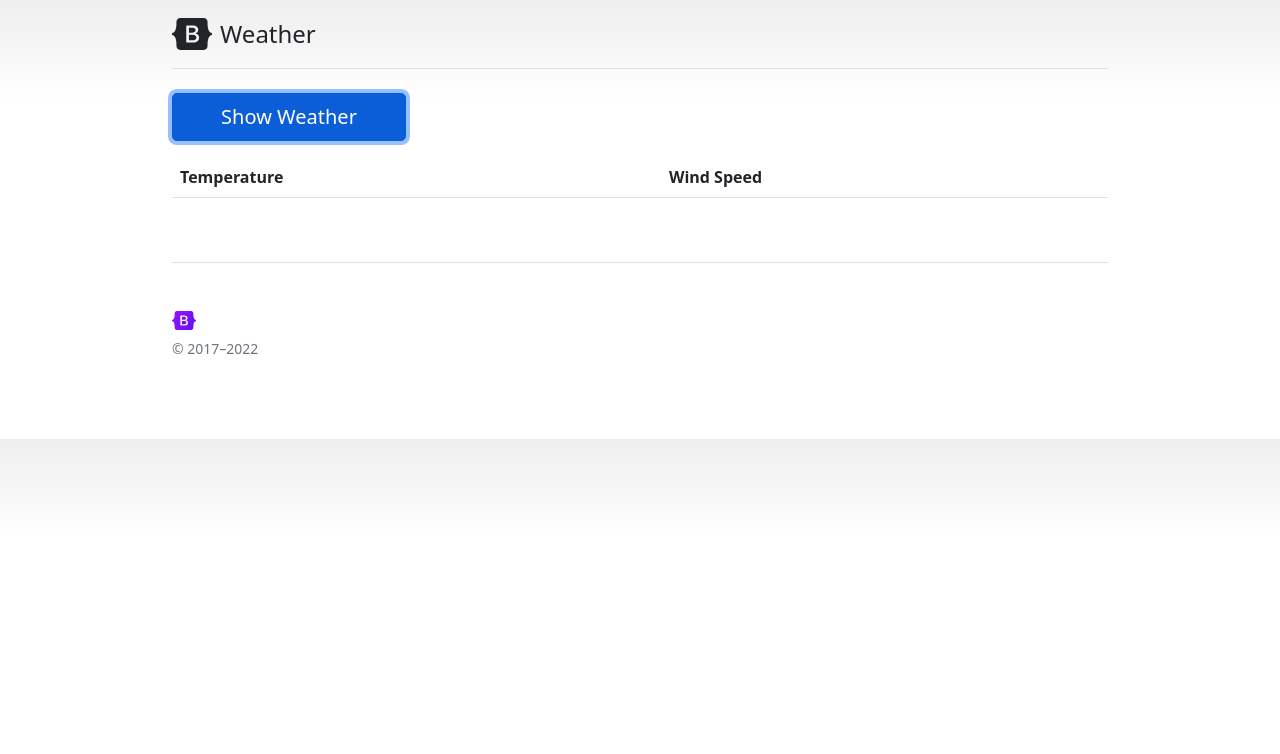
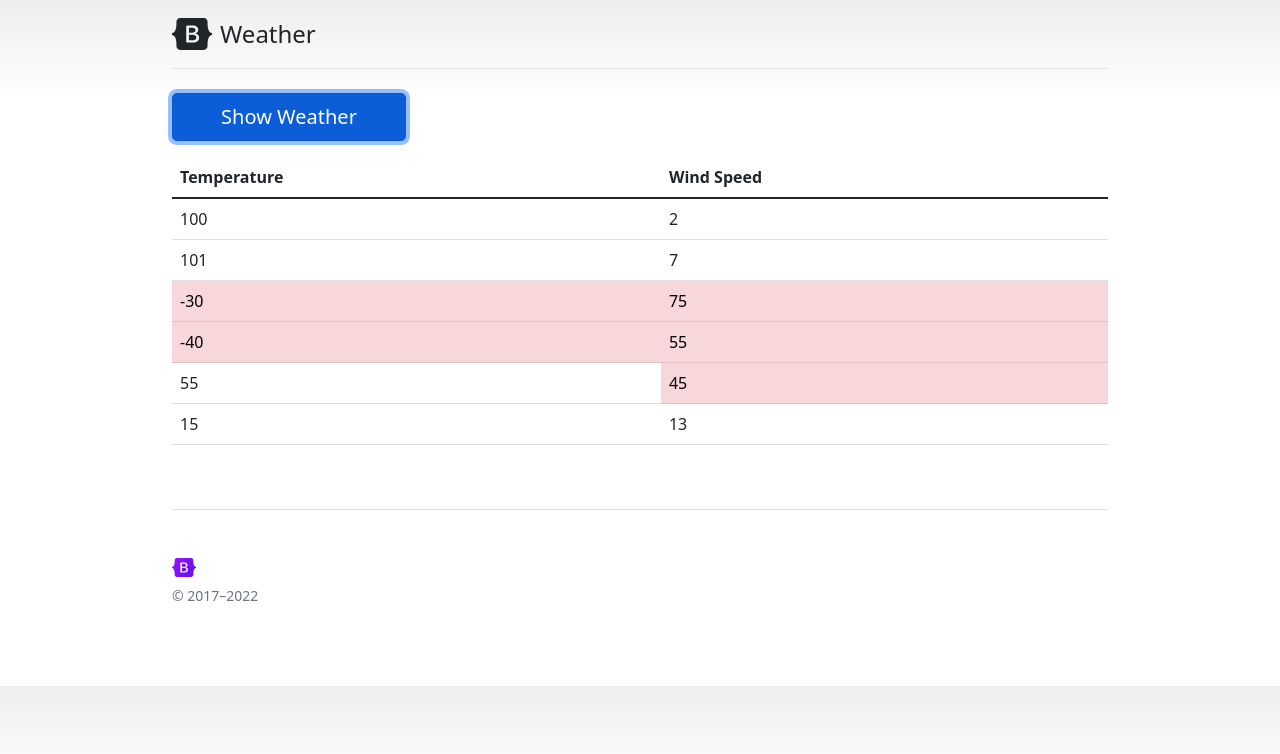
Before and after one commit to GGahagan27/Week-5-Demo-, a plain HTML site: page index.html in a window 1280 px wide. Both pictures are taken after a click on the button "Show Weather". Drawn offline with nearby package versions, Linux system fonts and the light colour scheme.

Commit message:
Created table that highlights extreme temperature and windspeeds

```diff
--- a/app.js
+++ b/app.js
@@ -1,4 +1,36 @@
 'use strict';
 
-let temperatures = [ 9, 3, -2, 5, 4, -3];
-let windspeeds = [0, 55, 14, 9, 47, 3];
+let temperatures = [ 100, 101, -30, -40, 55, 15];
+let windspeeds = [2, 7, 75, 55, 45, 13];
+
+let showButton = document.getElementById('show');
+
+showButton.addEventListener('click',showWeather);
+
+let tbody = document.getElementById('simpleTableBody');
+
+
+function showWeather(e) {
+    console.log('in the showWeather() function');
+
+    for (let i=0; i<temperatures.length; i++) {
+        console.log (i);
+        console.log (temperatures[i], windspeeds[i])
+
+        let tempClass ="";
+        let windClass ="";
+
+        if (temperatures[i] < 0) {
+            tempClass = "table-danger";
+        }
+
+        if (windspeeds[i] >35) {
+            windClass = "table-danger";
+        }
+
+        tbody.innerHTML += `<tr><td class="${tempClass}">${temperatures[i]}</td><td class="${windClass}">${windspeeds[i]}</td</tr>`;
+
+    }
+
+
+}
--- a/index.html
+++ b/index.html
@@ -51,7 +51,7 @@
       <main>
         <div class="row g-3">
           <div class="col-12">
-            <button id="add"
+            <button id="show"
                     class="w-25 btn btn-primary btn-lg">Show Weather</button>
           </div>
           <div class="col-12">
```
